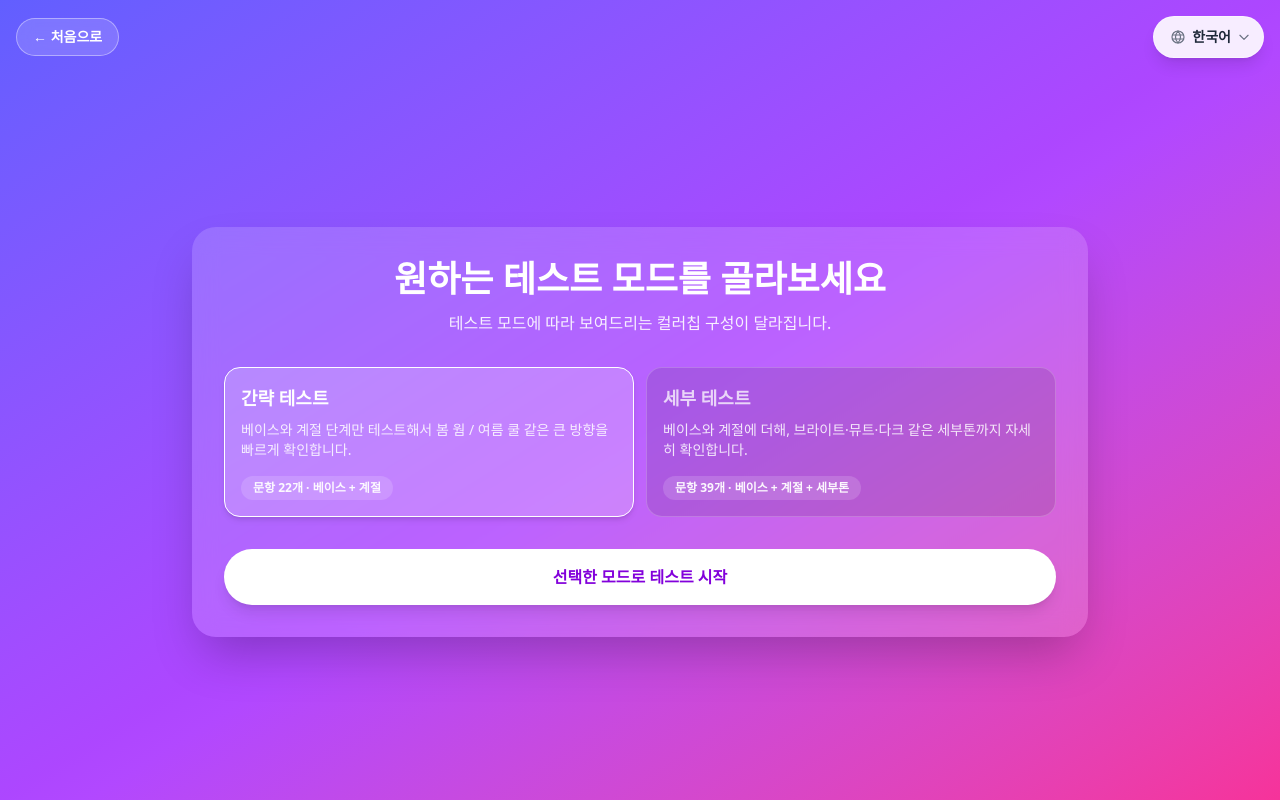
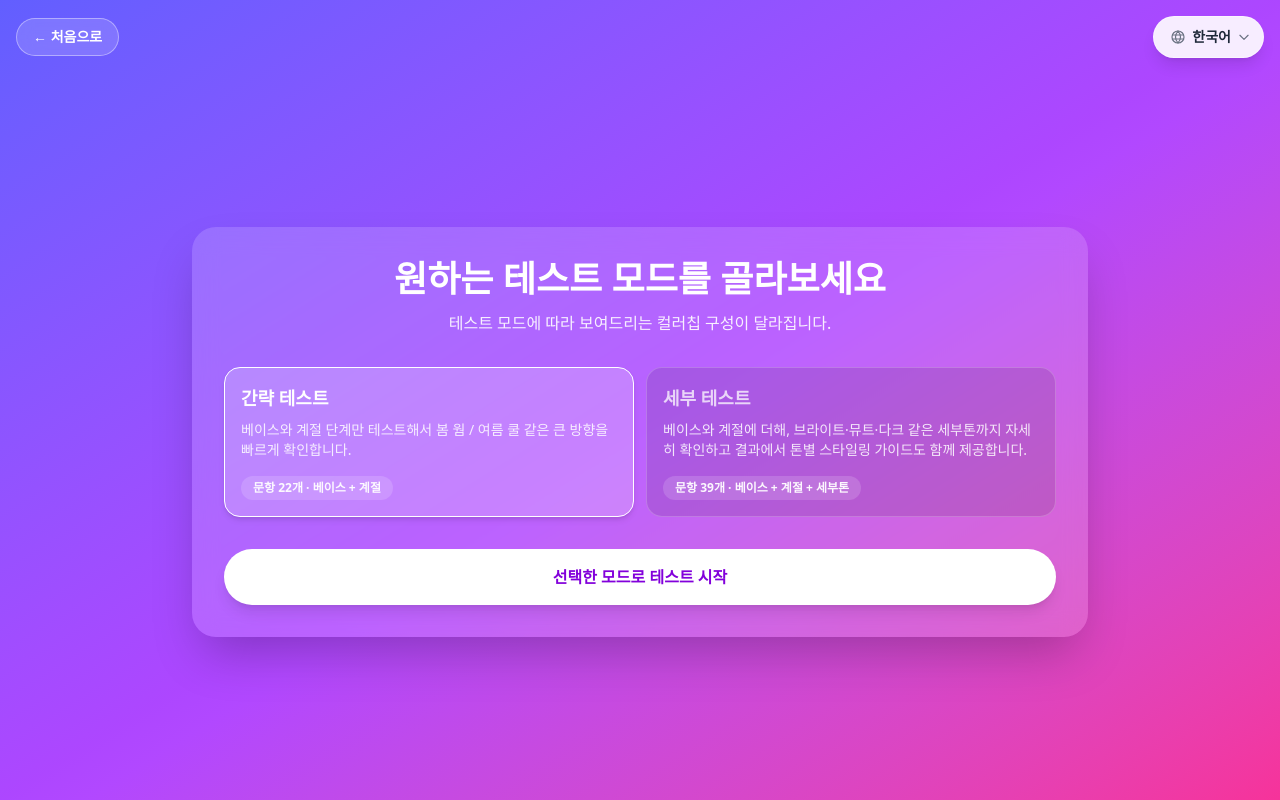
Before and after one commit to sadie100/personal-color-test, a React (Vite) app: page /test in a window 1280 px wide. Built offline with nearby package versions, Linux system fonts and the light colour scheme.

Commit message:
fix: 테스트모드 셋업 페이지에서 톤별 스타일링 가이드 안내 추가

```diff
--- a/src/i18n/translations.ts
+++ b/src/i18n/translations.ts
@@ -28,7 +28,7 @@ const ko: TranslationSchema = {
   testModeSimpleCount: (count: number) => `문항 ${count}개 · 베이스 + 계절`,
   testModeDetailed: "세부 테스트",
   testModeDetailedDescription:
-    "베이스와 계절에 더해, 브라이트·뮤트·다크 같은 세부톤까지 자세히 확인합니다.",
+    "베이스와 계절에 더해, 브라이트·뮤트·다크 같은 세부톤까지 자세히 확인하고 결과에서 톤별 스타일링 가이드도 함께 제공합니다.",
   testModeDetailedCount: (count: number) => `문항 ${count}개 · 베이스 + 계절 + 세부톤`,
   testStartSelected: "선택한 모드로 테스트 시작",
   testCurrentMode: (label: string) => `현재 테스트 ${label}`,
@@ -172,7 +172,7 @@ const en: TranslationSchema = {
   testModeSimpleCount: (count: number) => `${count} chips · base + season`,
   testModeDetailed: "Detailed test",
   testModeDetailedDescription:
-    "In addition to base and season, this mode lets you look more closely at detail tones like bright, muted, and dark.",
+    "In addition to base and season, this mode digs into detail tones like bright, muted, and dark, and also provides tone-specific styling guidance in the results.",
   testModeDetailedCount: (count: number) => `${count} chips · base + season + detail`,
   testStartSelected: "Start with this mode",
   testCurrentMode: (label: string) => `Current test: ${label}`,
```
